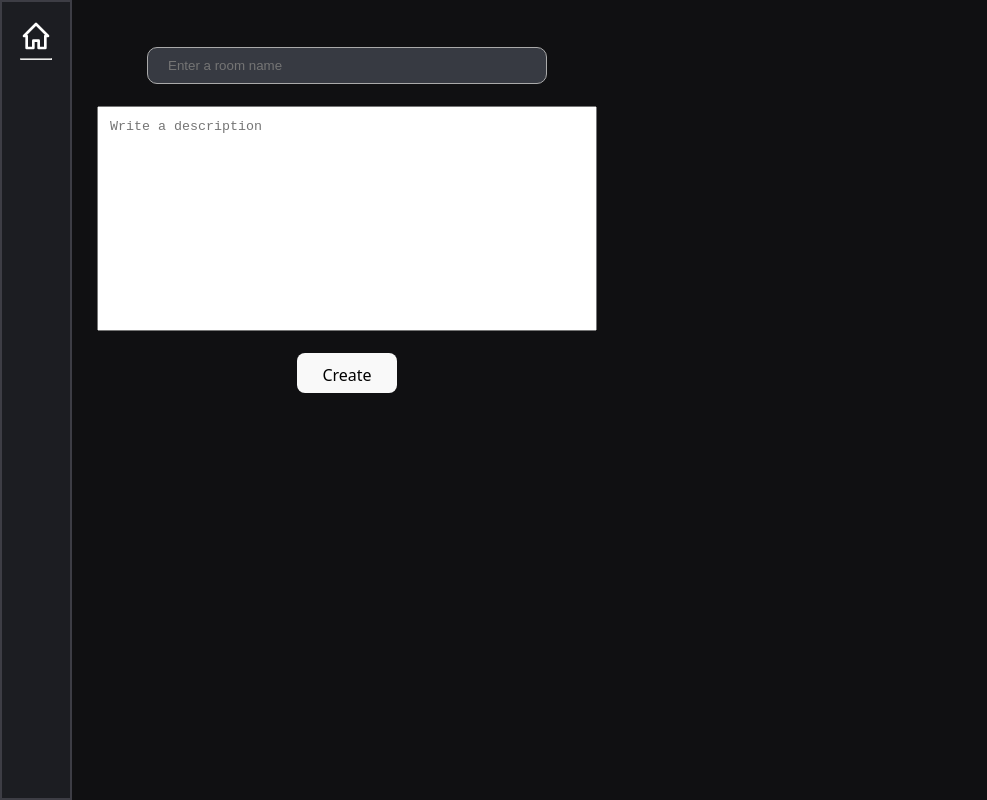
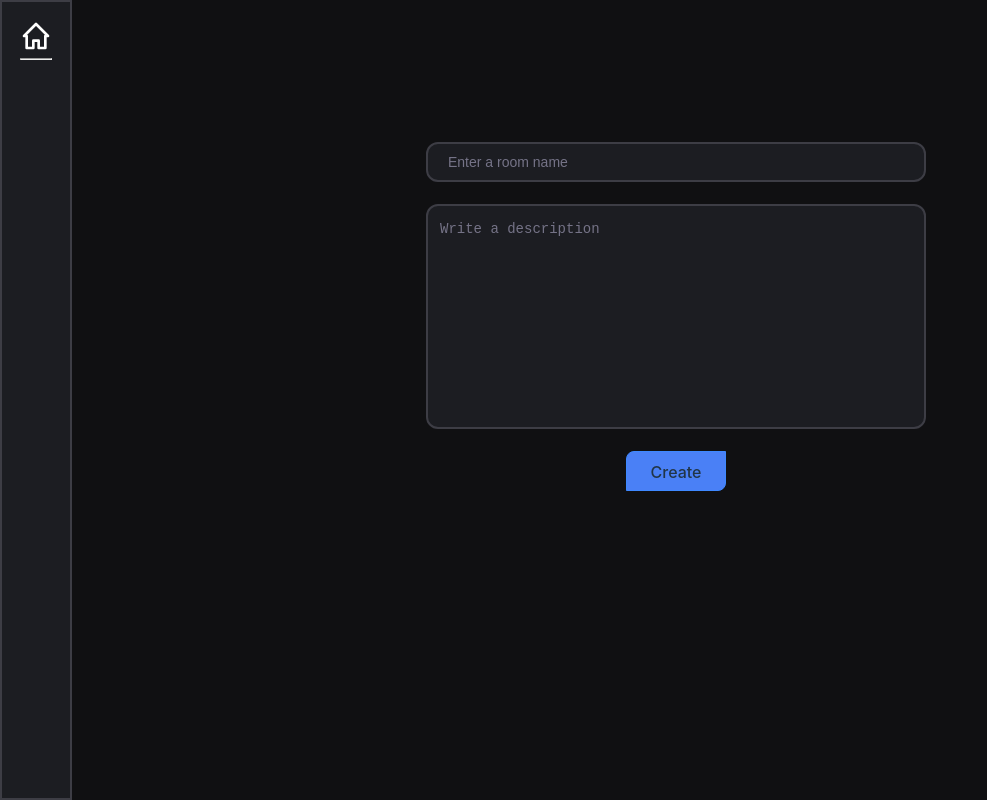
Before and after one commit to RITStudentDev/Asynk_Messenger, a React (Vite) app in the folder front/: page /createroom in a window 1280 px wide. Shown: the whole page, without its empty margins (0-987 px from the left). Built offline with nearby package versions, Linux system fonts and the light colour scheme.

Commit message:
cleaned index.css, create room page styled

```diff
--- a/front/src/App.css
+++ b/front/src/App.css
@@ -1,5 +1,7 @@
-#root {
-  max-width: 1280px;
+
+
+body {
+  font-family: "Inter", "Manrope", "Roboto", "Montserrat", sans-serif;
 }
 
 .logo {
--- a/front/src/index.css
+++ b/front/src/index.css
@@ -1,67 +1,30 @@
+/* ─── Tokens ─────────────────────────────────────────────────────────────── */
 :root {
-  font-family: system-ui, Avenir, Helvetica, Arial, sans-serif;
-  line-height: 1.5;
-  font-weight: 400;
+  --color-text:       #213547;
+  --color-text-muted: #5a7080;
+  --color-bg:         #ffffff;
+  --color-link:       #646cff;
+  --color-link-hover: #747bff;
+  --color-btn-bg:     #4a80f6;
+  --color-btn-border: #3e88ff;
+  --color-btn-hover:  #56a5ff;
 
-  color-scheme: light dark;
-  color: rgba(255, 255, 255, 0.87);
-  background: linear-gradient(#797979, #e7e7e7);
+  --radius-btn: 8px 0 8px 0;
 
-  font-synthesis: none;
-  text-rendering: optimizeLegibility;
-  -webkit-font-smoothing: antialiased;
-  -moz-osx-font-smoothing: grayscale;
+  --font-sans: "Inter", "Manrope", "Roboto", "Montserrat", sans-serif;
 }
 
-*:focus {
-  outline: none;
+@media (prefers-color-scheme: dark) {
+  :root {
+    --color-text:       #e7e7e7;
+    --color-text-muted: #a0b4bf;
+    --color-bg:         #797979;
+  }
 }
 
-a {
-  font-weight: 500;
-  color: #646cff;
-  text-decoration: inherit;
-}
-a:hover {
-  color: #535bf2;
-}
-
-body {
-  margin: 0;
-  display: flex;
-  place-items: center;
-  min-width: 320px;
-  min-height: 100vh;
-}
-
-h1 {
-  font-size: 3.2em;
-  line-height: 1.1;
-}
-
-button {
-  border-radius: 8px;
-  border: 1px solid transparent;
-  padding: 0.6em 1.2em;
-  font-size: 1em;
-  font-weight: 500;
-  font-family: inherit;
-  background-color: #4E56C0;
-  cursor: pointer;
-  transition: border-color 0.25s;
-}
-
-@media (prefers-color-scheme: light) {
-  :root {
-    color: #213547;
-    background-color: #ffffff;
-  }
-  a:hover {
-    color: #747bff;
-  }
-  button {
-    background-color: #f9f9f9;
-  }
+/* ─── Reset / Base ───────────────────────────────────────────────────────── */
+*, *::before, *::after {
+  box-sizing: border-box;
 }
 
 html, body, #root {
@@ -69,3 +32,59 @@ html, body, #root {
   margin: 0;
   padding: 0;
 }
+
+body {
+  font-family: var(--font-sans);
+  font-size: 1rem;
+  font-weight: 400;
+  line-height: 1.5;
+  color: var(--color-text);
+  background-color: var(--color-bg);
+  -webkit-font-smoothing: antialiased;
+  -moz-osx-font-smoothing: grayscale;
+  text-rendering: optimizeLegibility;
+  font-synthesis: none;
+}
+
+/* ─── Pages ──────────────────────────────────────────────────────────────── */
+/* Page JSX components render into #root and should fill the viewport.       */
+#root {
+  display: flex;
+  flex-direction: column;
+}
+
+/* ─── Typography ─────────────────────────────────────────────────────────── */
+h1 { font-size: 3.2em; line-height: 1.1; }
+h2 { font-size: 2em;   line-height: 1.2; }
+h3 { font-size: 1.5em; line-height: 1.3; }
+
+a {
+  font-weight: 500;
+  color: var(--color-link);
+  text-decoration: none;
+}
+a:hover {
+  color: var(--color-link-hover);
+}
+
+/* ─── Interactive ────────────────────────────────────────────────────────── */
+*:focus {
+  outline: none;
+}
+
+button {
+  border-radius: var(--radius-btn);
+  border: 1px solid var(--color-btn-border);
+  padding: 0.6em 1.2em;
+  font-size: 1em;
+  font-weight: 500;
+  font-family: inherit;
+  color: inherit;
+  background-color: var(--color-btn-bg);
+  cursor: pointer;
+  transition: background-color 0.15s ease-in-out, transform 0.15s ease-in-out;
+}
+button:hover {
+  background-color: var(--color-btn-hover);
+  transform: scale(1.05);
+}
--- a/front/src/pages/HubPage.jsx
+++ b/front/src/pages/HubPage.jsx
@@ -21,7 +21,7 @@ function HubPage (){
     }, [])
 
     const handleCRRoute  = () => {
-        navigate('createroom')
+        navigate('/createroom')
     }
 
     return(
--- a/front/src/styles/HubPage.css
+++ b/front/src/styles/HubPage.css
@@ -7,13 +7,6 @@
 
 body {
     background: rgb(16, 16, 18);
-}
-
-input {
-    margin: 22px;
-    border-radius: 10px;
-    min-width: 300px;
-    max-width: 25rem;
 }
 
 button {
--- a/front/src/styles/RoomCreationPage.css
+++ b/front/src/styles/RoomCreationPage.css
@@ -4,13 +4,23 @@
 
 .creation-container {
     display: flex;
+    width: 100%;
     flex-direction: column;
     align-items: center;
-    margin: 25px;
+    margin: 120px 25px 25px 25px;
 }
 
 .room-name-input {
-    width: 50rem;
+    width: 500px;
+    border-radius: 12px;
+    margin: 22px 0px 22px 0px;
+    background: #1c1d22;
+    border: solid 2px #3d3d45;
+    color: #e2e0f2;
+    font-size: 14px;
+}
+.room-name-input::placeholder {
+    color: #757387;
 }
 
 .room-bio-input {
@@ -18,8 +28,19 @@
     height: 225px;
     padding: 12px;
     resize: none;
+    border-radius: 12px;
+    background: #1c1d22;
+    border: solid 2px #3d3d45;
+    color: #e2e0f2;
+    font-size: 14px;
+    line-height: 1.6;
 }
+.room-bio-input::placeholder {
+    color: #757387;
+}
+
 
 .create-button {
     width: 100px;
+
 }
--- a/front/src/styles/Signup.css
+++ b/front/src/styles/Signup.css
@@ -13,6 +13,7 @@ h2 {
     width: fit-content;
     padding: 10px 40px 30px 40px;
     background-color: var(--ui-main-);
+    margin: auto;
 }
 
 .signup-box form button {
@@ -20,16 +21,6 @@ h2 {
     width: 100%;
 }
 
-.submit-button {
-    margin-top: 8px;
-    background-color: #3ea4db;
-    border-radius: 0px;
-}
-
-button:hover {
-    background-color: #60c0f3;
-}
-
 .login{
     font-size: 12px;
 }
```
